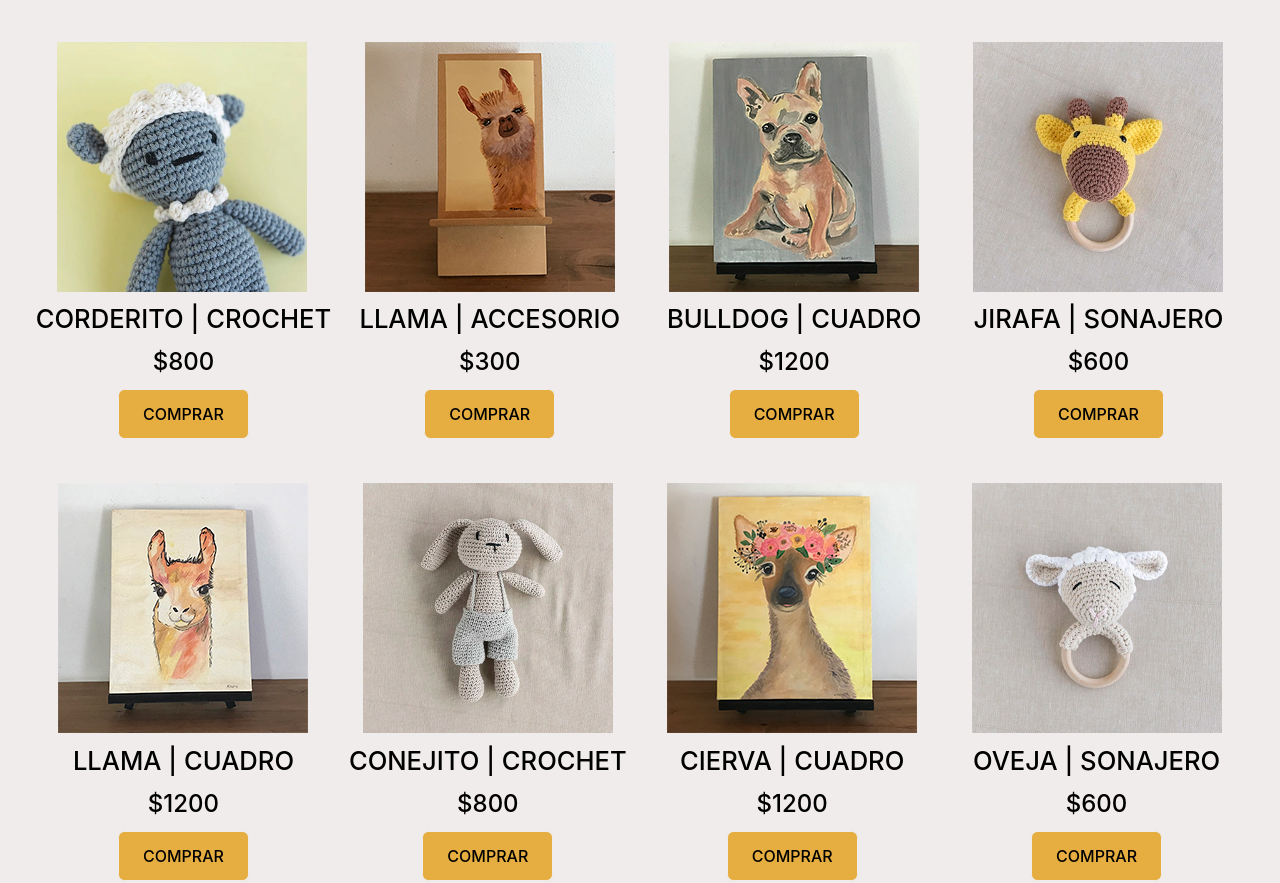
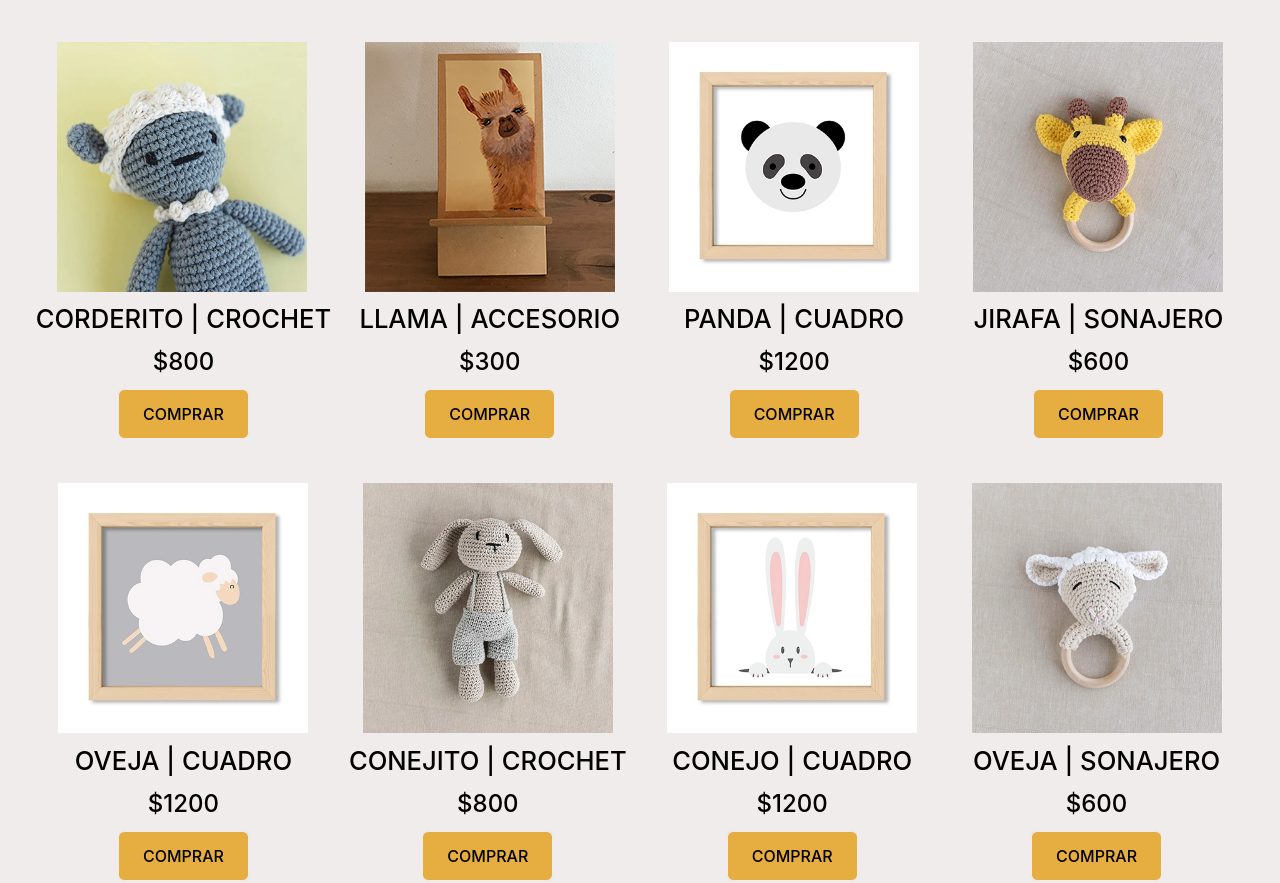
Before and after one commit to franciccone/gina-artesanias-js, a website: page pages/masproductos.html in a window 1280 px wide. Shown: the part 214-1097 px from the top of the page. Drawn offline with nearby package versions, Linux system fonts and the light colour scheme.

Commit message:
Add more images

```diff
--- a/pages/masproductos.html
+++ b/pages/masproductos.html
@@ -113,10 +113,10 @@
 
 				<article class="products">
 					<div class="img-products">
-						<a href="#"><img class= "pic-products" src="../media/bulldog.webp" alt="Bulldog francés pintado a mano sobre un cuadro de lienzo"></a>
+						<a href="#"><img class= "pic-products" src="../media/cuadro-panda.webp" alt="Panda pintado a mano sobre un cuadro de madera con marco"></a>
 					</div>
 					<div class="txt-products">
-						<h2 class="title-products">Bulldog | Cuadro</h2>
+						<h2 class="title-products">Panda | Cuadro</h2>
 						<h3 class="price-products">$1200</h3>
 						<a href="#" class="cta">Comprar</a>
 					</div>
@@ -145,10 +145,10 @@
 
 				<article class="products">
 					<div class="img-products">
-						<a href="#"><img class= "pic-products" src="../media/cuadro.webp" alt="Llama pintada a mano sobre un cuadro de lienzo"></a>
+						<a href="#"><img class= "pic-products" src="../media/cuadro-oveja.webp" alt="Oveja pintada a mano sobre un cuadro de madera con marco"></a>
 					</div>
 					<div class="txt-products">
-						<h2 class="title-products">Llama | Cuadro</h2>
+						<h2 class="title-products">Oveja | Cuadro</h2>
 						<h3 class="price-products">$1200</h3>
 						<a href="#" class="cta">Comprar</a>
 					</div>
@@ -167,10 +167,10 @@
 
 				<article class="products">
 					<div class="img-products">
-						<a href="#"><img class= "pic-products" src="../media/ciervita.webp" alt="Cierva pintada a mano sobre un cuadro de lienzo"></a>
+						<a href="#"><img class= "pic-products" src="../media/cuadro-conejo.webp" alt="Conejo pintado a mano sobre un cuadro de madera con marco"></a>
 					</div>
 					<div class="txt-products">
-						<h2 class="title-products">Cierva | Cuadro</h2>
+						<h2 class="title-products">Conejo | Cuadro</h2>
 						<h3 class="price-products">$1200</h3>
 						<a href="#" class="cta">Comprar</a>
 					</div>
@@ -204,7 +204,7 @@
 					<div class="toast ml-auto bg-info" role="alert" aria-live="assertive" aria-atomic="true" data-delay="2000">
 						<div class="toast-header">
 							<span>✅</span>
-							<strong class="mr-auto ml-1 text-secondary">Elemento en el carrito.</strong>
+							<strong class="mr-auto ml-1 text-secondary">Elemento añadido al carrito.</strong>
 							<button type="button" class="ml-2 mb-1 close" data-dismiss="toast" aria-label="Close">
 								<span aria-hidden="true">&times;</span>
 							</button>
```
Also changed, not shown: index.html (+1 -1 lines), media/bulldog.webp (deleted), media/ciervita.webp (deleted), media/cuadro-conejo.webp (added), media/cuadro-oveja.webp (added), media/cuadro-panda.webp (added), media/cuadro.webp (deleted).
